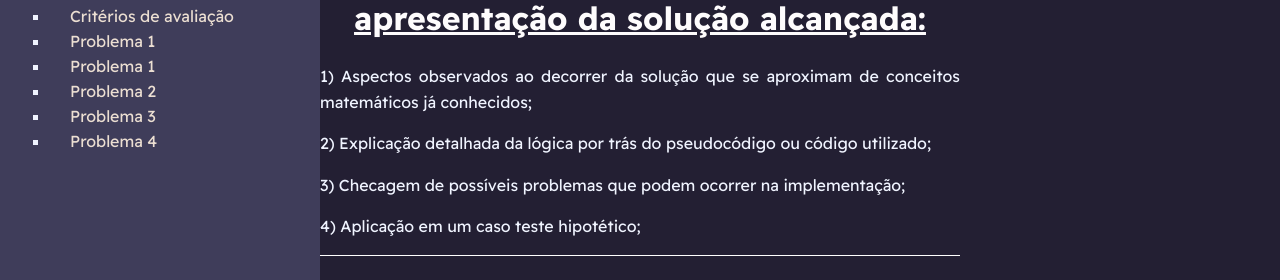
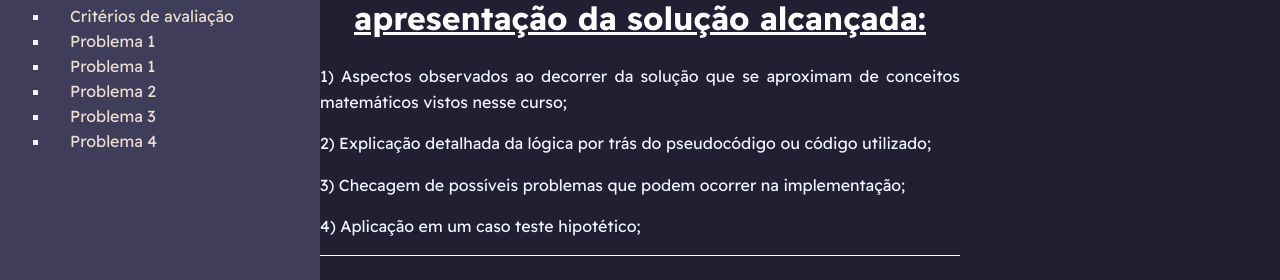
Before and after one commit to PETCC-UFRN/minicurso-demons-mat, a Jekyll site: the page built from quintoDia.md, in a window 1280 px wide and 900 px high, scrolled down 373 px. Shown: the part 194-474 px from the top of the window. Built offline with Jekyll 4.4.1, drawn with Linux system fonts in a browser that asks for light colours.

Commit message:
mudança nos pontos do dia 5

```diff
--- a/quintoDia.md
+++ b/quintoDia.md
@@ -35,7 +35,7 @@ title: Minicurso de Linux e Git
 
 ## Pontos que devem estar presentes na apresentação da solução alcançada:
 
-1) Aspectos observados ao decorrer da solução que se aproximam de conceitos matemáticos já conhecidos;
+1) Aspectos observados ao decorrer da solução que se aproximam de conceitos matemáticos vistos nesse curso;
 
 2) Explicação detalhada da lógica por trás do pseudocódigo ou código utilizado;
 
```
